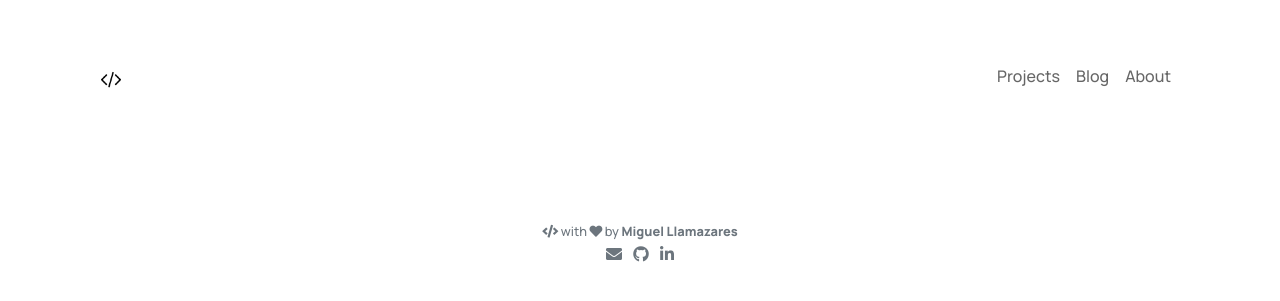
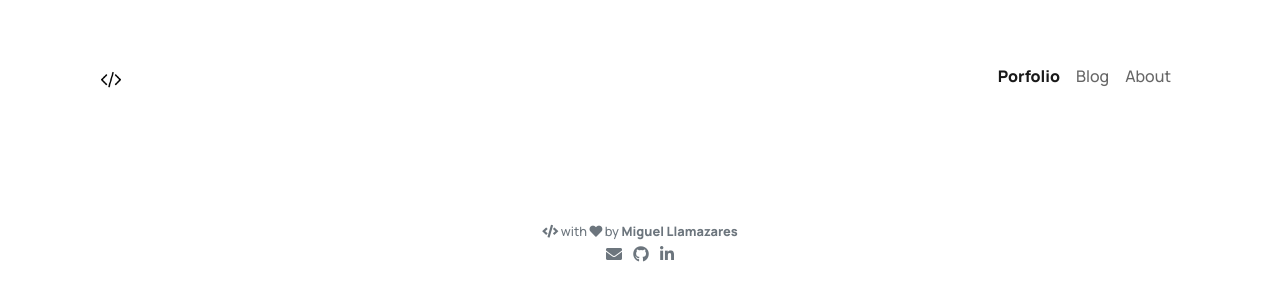
Before and after one commit to mllamazares/mllamazares.github.io, a Jekyll site: the page built from _portfolio/PlaceHolder Project.md, in a window 1280 px wide. Shown: the top 301 px of the page. Built offline with Jekyll 4.4.1, drawn with Linux system fonts in a browser that asks for light colours; nearby versions of some CDN libraries.

Commit message:
Update index.html

```diff
--- a/pages/index.html
+++ b/pages/index.html
@@ -1,6 +1,6 @@
 ---
 layout: default
-title: Projects
+title: Porfolio
 permalink: /
 weight: 1
 #remote_projects:
@@ -16,4 +16,4 @@ Hello! I'm <a href='https://bit.ly/llamazareslinkedin' alt="Go to LinkedIn profi
 </div>
 <hr>
 
-{% include projects/index.html %}
+{% include portfolio/index.html %}
```
